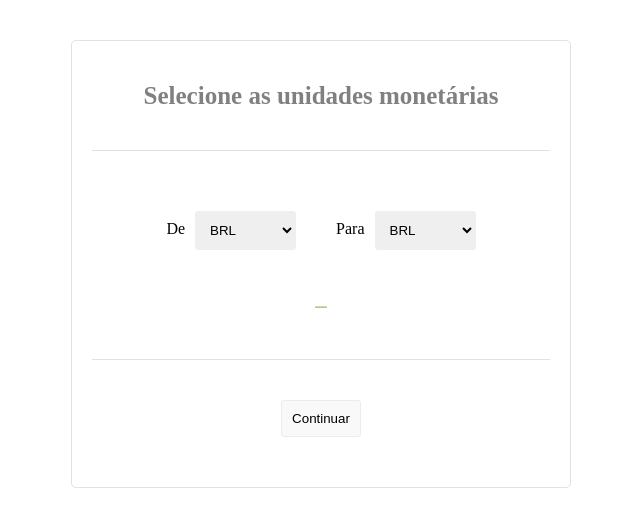
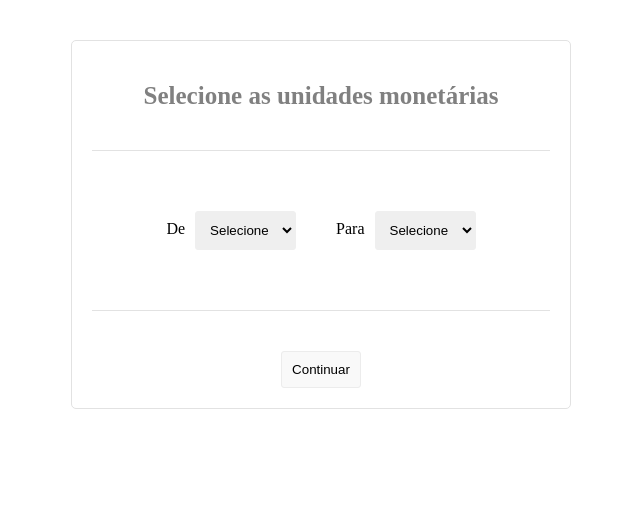
Before and after one commit to matheusunitt/reactjs-currency-converter, a React (Create React App) app: page / in a window 1280 px wide. Shown: the top 524 px of the page, without its empty margins (319-959 px from the left). Built offline with nearby package versions, Linux system fonts and the light colour scheme.

Commit message:
Correção de bugs e melhorias

```diff
--- a/src/App.jsx
+++ b/src/App.js
@@ -13,7 +13,7 @@ class App extends Component {
         <Switch>
           <Route exact path='/' component={SelecionarMoeda} />
           <Route path='/conversor' component={Conversor} />
-          <Route component={PaginaDesconhecida} /> { /* Caso o path não exista */ }
+          <Route component={PaginaDesconhecida} />
         </Switch>
       </BrowserRouter>
     );
--- a/src/Theme.css
+++ b/src/Theme.css
@@ -75,7 +75,7 @@ body {
   transition:ease-in .4s;
 }
 
-.app input[type='button'] {
+.app input[type='submit'] {
   padding:10px;
   box-sizing:border-box;
   border-radius:3px;
@@ -86,7 +86,7 @@ body {
   cursor:pointer;
 }
 
-.app input[type='button']:hover {
+.app input[type='submit']:hover {
   background-color:#f9f9f9;
   border:1px solid #a7e3ff;
   transition:ease-in .4s;
--- a/src/components/Conversor.jsx
+++ b/src/components/Conversor.js
@@ -9,7 +9,7 @@ class Conversor extends Component {
         super(props);
 
         this.state = {
-            valor: '',
+            valor: 0,
             resultado: 0,
             unidadeMonetaria: '$',
         }
@@ -19,7 +19,7 @@ class Conversor extends Component {
     }
 
     capturar_unidMonetaria() {
-        let moedaDestino = `${ this.props.location.conversorProps.unidadeB }`;
+        let moedaDestino = `${this.props.location.conversorProps.unidadeB}`;
         let url = `https://gist.githubusercontent.com/Fluidbyte/2973986/raw/b0d1722b04b0a737aade2ce6e055263625a0b435/Common-Currency.json`
 
         fetch(url).then(res => {
@@ -32,14 +32,15 @@ class Conversor extends Component {
     }
 
     converter() {
-        let de_para = `${ this.props.location.conversorProps.unidadeA },${ this.props.location.conversorProps.unidadeB }`;
-        let url = `https://api.exchangeratesapi.io/latest?symbols=${ de_para }`;
+        let de_moeda = this.props.location.conversorProps.unidadeA;
+        let para_moeda = this.props.location.conversorProps.unidadeB;
+        let url = `https://api.exchangeratesapi.io/latest?symbols=${de_moeda},${para_moeda}`;
 
         fetch(url).then(res => {
             return res.json();
         }).then(dados => {
-            let cotacao = dados.rates[`${ this.props.location.conversorProps.unidadeB }`];
-            let resultado = (parseFloat(this.state.valor) * cotacao).toFixed(2);
+            let cotacao = dados.rates[de_moeda] / dados.rates[para_moeda];
+            let resultado = (parseFloat(this.state.valor) / cotacao).toFixed(2);
 
             this.setState({ resultado });
         })
@@ -48,12 +49,13 @@ class Conversor extends Component {
     render() {
         return (
             <div className="app">
-                { this.capturar_unidMonetaria() }
-                <h2>{ this.props.location.conversorProps.unidadeA } para { this.props.location.conversorProps.unidadeB }</h2>
+                {this.capturar_unidMonetaria()}
+                <h2>{this.props.location.conversorProps.unidadeA} para {this.props.location.conversorProps.unidadeB}</h2>
                 <NavLink to='/' className="block">alterar unidades</NavLink>
-                <input type="number" placeholder="Digite um valor" onChange={(event) => { this.setState({ valor: event.target.value } ) }}></input>
-                <input type="button" value="Converter" onClick={ this.converter }></input><hr/>
-                <p>{ this.state.unidadeMonetaria } { this.state.resultado }</p>
+                <input type="number" placeholder="Digite um valor" onChange={(e) => { this.setState({ valor: e.target.value }) }} />
+                <input type="button" value="Converter" onClick={this.converter} />
+                <hr />
+                <p>{this.state.unidadeMonetaria} {this.state.resultado}</p>
             </div>
         );
     }
--- /dev/null
+++ b/src/components/SelecionarMoeda.js
@@ -0,0 +1,72 @@
+import React, { Component } from 'react';
+import '../Theme.css';
+
+import { Redirect } from 'react-router-dom';
+
+class SelecionarMoeda extends Component {
+    constructor(props) {
+        super(props);
+
+        this.state = {
+            unidadeA: '',
+            unidadeB: '',
+        }
+
+        this.checarValores = this.checarValores.bind(this);
+        this.avancar = this.avancar.bind(this);
+    }
+
+    checarValores(e) {
+        e.preventDefault();
+
+        if (this.state.unidadeA === '' || this.state.unidadeB === '')
+            return
+
+        if (this.state.unidadeA === this.state.unidadeB) {
+            alert("Conversão entre unidades iguais não é possível!");
+            return
+        }
+
+        this.avancar();
+    }
+
+    avancar() {
+        this.props.history.push({
+            pathname: 'conversor',
+            conversorProps: {
+                unidadeA: this.state.unidadeA,
+                unidadeB: this.state.unidadeB
+            }
+        });
+    }
+
+    render() {
+        return (
+            <div className="app">
+                <form onSubmit={this.checarValores}>
+                    <h2>Selecione as unidades monetárias</h2><hr />
+                    <label>De
+                        <select onChange={(e) => { this.setState({ unidadeA: e.target.value }) }} defaultValue={this.state.unidadeA}>
+                            <option disabled value=''>Selecione</option>
+                            <option value='BRL'>BRL</option>
+                            <option value='CAD'>CAD</option>
+                            <option value='USD'>USD</option>
+                        </select>
+                    </label>
+                    <label>Para
+                        <select onChange={(e) => { this.setState({ unidadeB: e.target.value }) }} defaultValue={this.state.unidadeB}>
+                            <option disabled value=''>Selecione</option>
+                            <option value='BRL'>BRL</option>
+                            <option value='CAD'>CAD</option>
+                            <option value='USD'>USD</option>
+                        </select>
+                    </label>
+                    <hr />
+                    <input type="submit" value="Continuar" />
+                </form>
+            </div>
+        );
+    }
+}
+
+export default SelecionarMoeda;
--- a/src/components/SelecionarMoeda.jsx
+++ /dev/null
@@ -1,65 +0,0 @@
-import React, { Component } from 'react';
-import '../Theme.css';
-
-import { NavLink } from 'react-router-dom';
-
-class SelecionarMoeda extends Component {
-
-    constructor(props) {
-        super(props);
-
-        this.state = {
-            unidadeA: '',
-            unidadeB: '',
-        }
-
-        this.checarValores = this.checarValores.bind(this);
-        this.avancar = this.avancar.bind(this);
-    }
-
-    checarValores() {
-        if (this.state.unidadeA != '' && this.state.unidade != '') {
-            if (this.state.unidadeA != this.state.unidadeB) {
-                this.avancar();
-            } else {
-                // valores iguais!
-            }
-        } else {
-            // uma ou mais opções não selecionados!
-        }
-    }
-
-    avancar() {
-        // redireciona para a outra página
-    }
-
-    render() {
-        return (
-            <div className="app">
-                <h2>Selecione as unidades monetárias</h2><hr/>
-                <label>De
-                    <select onChange={ (event) => { this.setState({ unidadeA: event.target.value }) } }>
-                        <option disabled defaultValue>Selecione</option>
-                        <option>BRL</option>
-                        <option>CAD</option>
-                        <option>USD</option>
-                    </select>
-                </label>
-                <label>Para
-                    <select onChange={ (event) => { this.setState({ unidadeB: event.target.value }) } }>
-                        <option disabled defaultValue>Selecione</option>
-                        <option>BRL</option>
-                        <option>CAD</option>
-                        <option>USD</option>
-                    </select>
-                </label>
-                <p>{ this.state.unidadeA } – { this.state.unidadeB }</p><hr/>
-                <NavLink to={{ pathname: '/conversor', conversorProps:{ unidadeA: this.state.unidadeA, unidadeB: this.state.unidadeB } }}>
-                    <input type="button" value="Continuar"></input>
-                </NavLink>
-            </div>
-        );
-    }
-}
-
-export default SelecionarMoeda;
--- a/src/index.js
+++ b/src/index.js
@@ -1,6 +1,6 @@
 import React from 'react';
 import ReactDOM from 'react-dom';
 
-import App from './App.jsx';
+import App from './App';
 
 ReactDOM.render(<App />, document.getElementById('root'));
```
Also changed, not shown: src/components/404.js (renamed from src/components/404.jsx).
